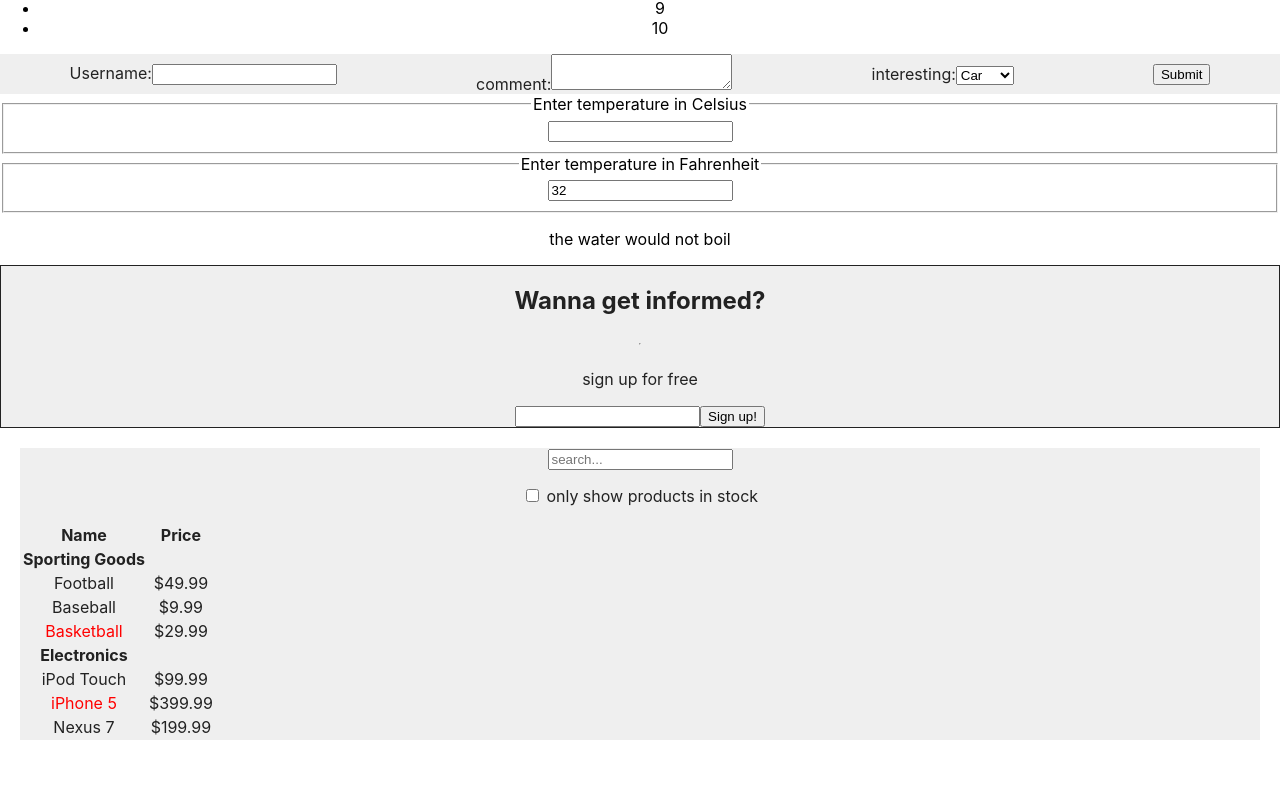
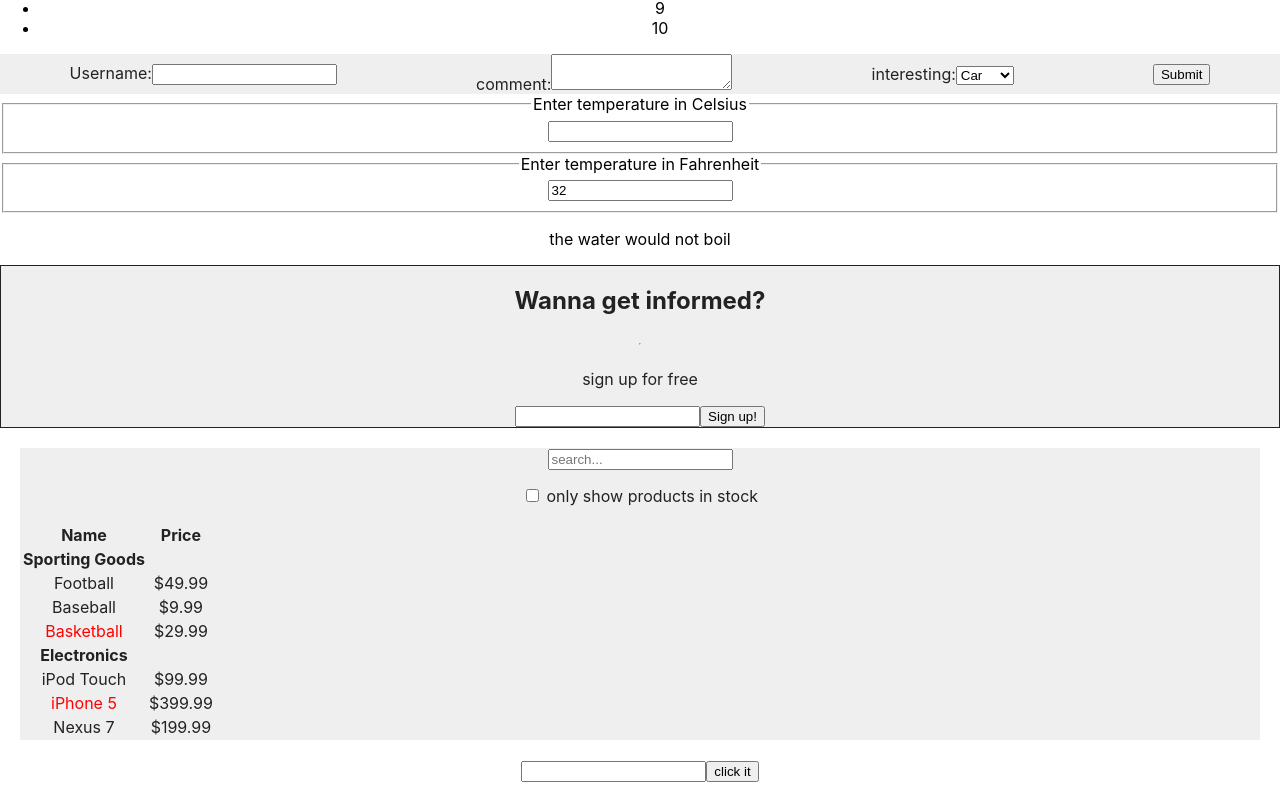
Before and after one commit to rezasohrabi/relax, a React (Create React App) app: page / in a window 1280 px wide. Shown: the part 200-1003 px from the top of the page. Before the commit the page ends 960 px from the top, so only its background shows below. Built offline with nearby package versions, Linux system fonts and the light colour scheme.

Commit message:
forwarding refs: add ref forward components

```diff
--- a/src/App.js
+++ b/src/App.js
@@ -4,6 +4,7 @@ import React, {Suspense} from 'react'
 import ThemeContext from './context/ThemeContext'
 import AppTheme from './context/AppTheme'
 import Theme from './context/Theme';
+import RefWrapper from './refs/RefWrapper';
 const LazyLoad = React.lazy(()=> import('./LazyLoad'))
 
 const PRODUCTS = [
@@ -44,6 +45,7 @@ class App extends React.Component {
           <LazyLoad />
         </Suspense>
         <FilterableProductTable products={PRODUCTS} />
+        <RefWrapper />
         </ThemeContext.Provider>
       </div>
     );
--- /dev/null
+++ b/src/refs/FancyButton.js
@@ -0,0 +1,8 @@
+import React from 'react'
+
+const FancyButton = React.forwardRef((props, ref) => (
+    <button ref={ref}>
+        {props.children}
+    </button>
+))
+export default FancyButton;
--- /dev/null
+++ b/src/refs/FancyInput.js
@@ -0,0 +1,6 @@
+import React from 'react'
+
+ const FancyInput = React.forwardRef((props, ref) =>
+    <input type='text' ref={ref} />
+)
+export default FancyInput;
--- /dev/null
+++ b/src/refs/RefWrapper.js
@@ -0,0 +1,35 @@
+import React from 'react'
+import FancyButton from './FancyButton'
+import FancyInput from './FancyInput'
+
+export default class RefWrapper extends React.Component {
+    constructor(props) {
+        super(props);
+        this.handleSubmit = this.handleSubmit.bind(this);
+        this.inputRef = React.createRef();
+        this.btnRef = React.createRef();
+        this.state = {
+            value: ''
+        }
+    }
+
+    handleSubmit(e) {
+        e.preventDefault();
+        const btn = this.btnRef.current;
+        const value = this.inputRef.current.value;
+        this.setState({value: value});
+        btn.textContent = value;
+    }
+
+    render() {
+        return (
+            <React.Fragment>
+                <form onSubmit={this.handleSubmit}>
+                    <FancyInput ref={this.inputRef}/>
+                    <FancyButton ref={this.btnRef}>click it</FancyButton>
+                </form>
+                <h1>{this.state.value}</h1>
+            </React.Fragment>
+        )
+    }
+}
```
